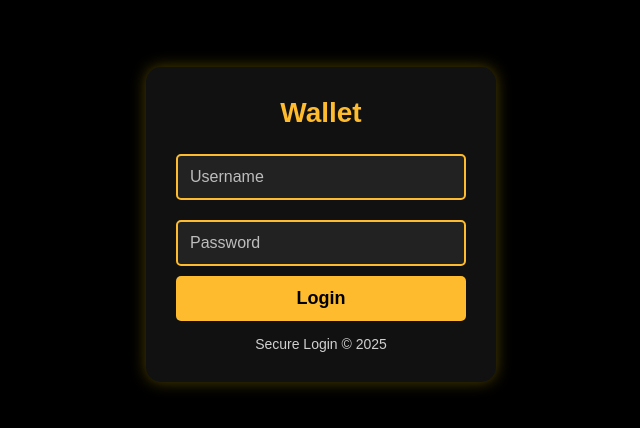
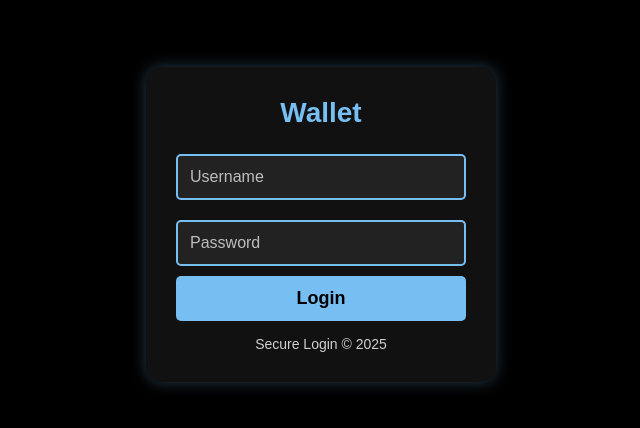
Before and after one commit to wallet-o/In, a plain HTML site: page index.html in a window 1280 px wide. Shown: the part 176-604 px from the top of the page, without its empty margins (319-959 px from the left). Drawn offline with Linux system fonts and the light colour scheme.

Commit message:
Add files via upload

```diff
--- a/index.html
+++ b/index.html
@@ -25,7 +25,7 @@
             background: #111;
             padding: 30px;
             border-radius: 15px;
-            box-shadow: 0 0 15px rgba(255, 215, 0, 0.3);
+            box-shadow: 0 0 15px rgba(119, 191, 242, 0.3);
             text-align: center;
             width: 350px;
         }
@@ -33,7 +33,7 @@
         h1 {
             font-size: 28px;
             font-weight: bold;
-            color: #fdbb2d;
+            color: #77bff2;
             margin-bottom: 15px;
         }
 
@@ -41,7 +41,7 @@
             width: 100%;
             padding: 12px;
             margin: 10px 0;
-            border: 2px solid #fdbb2d;
+            border: 2px solid #77bff2;
             border-radius: 5px;
             background: #222;
             color: white;
@@ -55,7 +55,7 @@
 
         button {
             width: 100%;
-            background: #fdbb2d;
+            background: #77bff2;
             border: none;
             padding: 12px;
             border-radius: 5px;
@@ -66,7 +66,7 @@
         }
 
         button:hover {
-            background: #e09b00;
+            background: #5aa8e0;
         }
 
         .footer {
```
